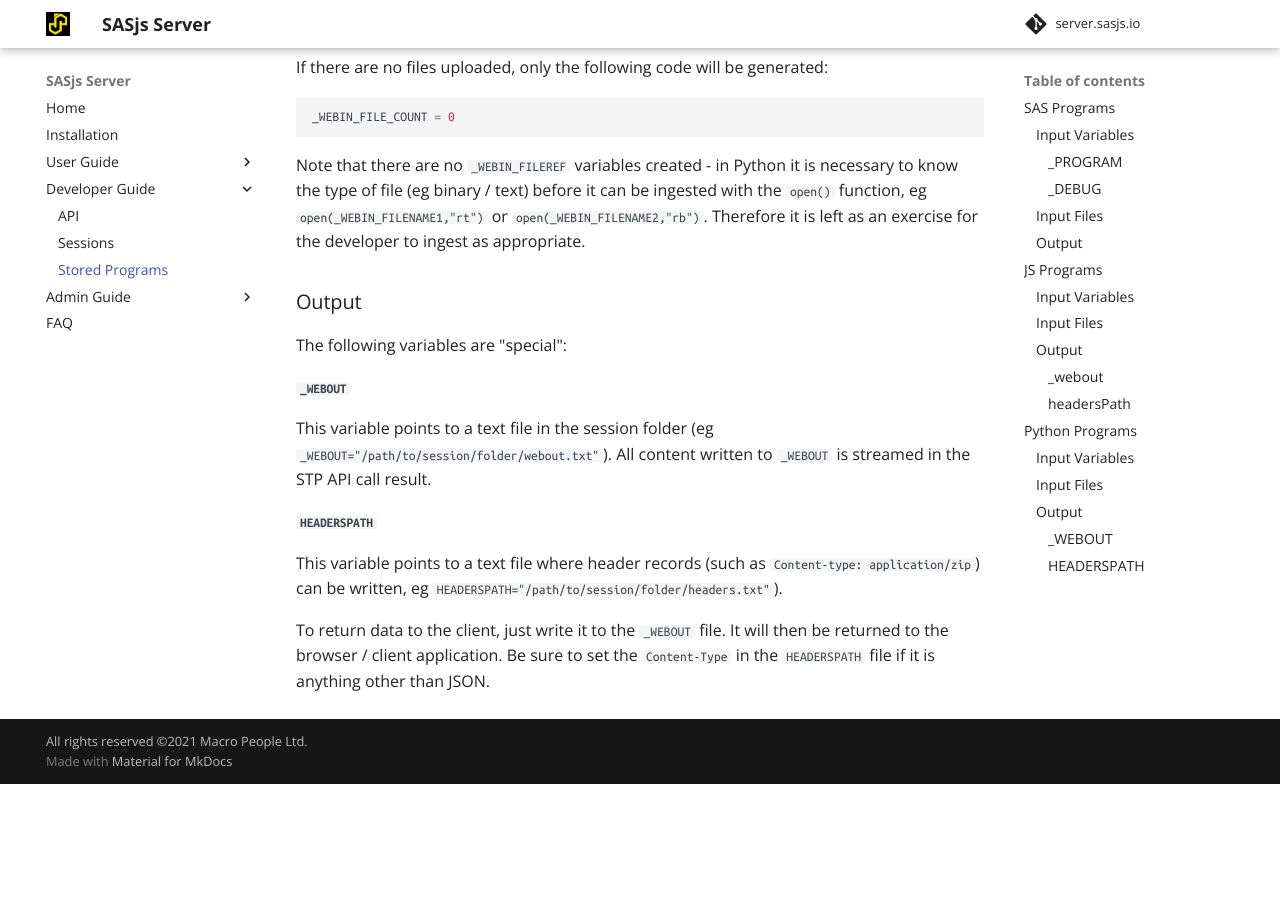
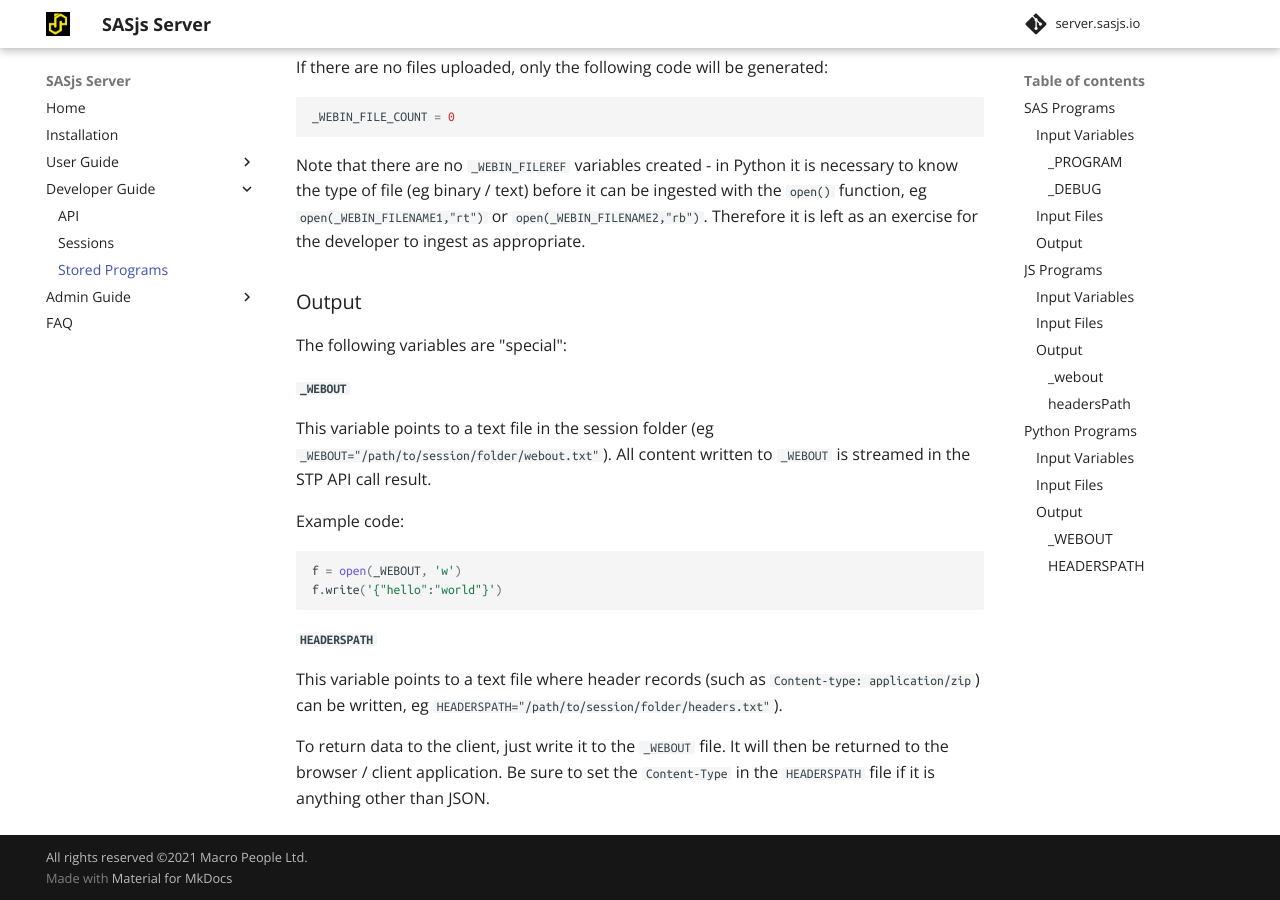
Before and after one commit to sasjs/server.sasjs.io, an MkDocs documentation site: the page built from docs/storedprograms.md, in a window 1280 px wide and 900 px high, scrolled down 5646 px. Built offline with MkDocs 1.6.1 and Material for MkDocs 9.7.7, drawn with Linux system fonts in a browser that asks for light colours; comment, search, counter and statistics services are not loaded; before the commit the page ends 6430 px from its top, so only the background shows below that.

Commit message:
Update storedprograms.md

````diff
--- a/docs/storedprograms.md
+++ b/docs/storedprograms.md
@@ -238,6 +238,13 @@ The following variables are "special":
 #### `_WEBOUT`
 This variable points to a text file in the session folder (eg `_WEBOUT="/path/to/session/folder/webout.txt"`).  All content written to `_WEBOUT` is streamed in the STP API call result.
 
+Example code:
+
+```python
+f = open(_WEBOUT, 'w')
+f.write('{"hello":"world"}')
+```
+
 #### `HEADERSPATH`
 This variable points to a text file where header records (such as `Content-type: application/zip`) can be written, eg `HEADERSPATH="/path/to/session/folder/headers.txt"`).
 
````
